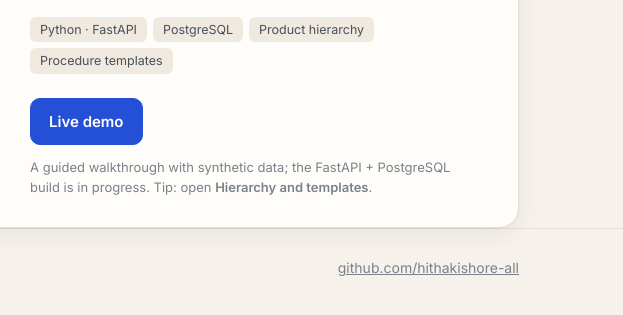
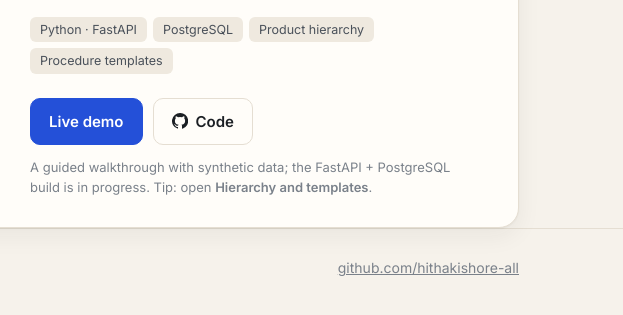
Before and after one commit to hithakishore-all/hithakishore-all.github.io, a plain HTML site: page index.html in a window 1280 px wide. Shown: the part 3302-3617 px from the top of the page, 657-1280 px from the left. Drawn offline with Linux system fonts and the light colour scheme.

Commit message:
Add Fieldwise code link
Co-Authored-By: Claude Opus 5.5 <noreply@anthropic.com>
Claude-Session: https://claude.ai/code/session_01Y1imtnika2PdQ6bH2GzzKe

```diff
--- a/index.html
+++ b/index.html
@@ -229,6 +229,7 @@ footer .wrap { display: flex; flex-wrap: wrap; gap: 8px 24px; justify-content: s
       <div class="stack"><span>Python · FastAPI</span><span>PostgreSQL</span><span>Product hierarchy</span><span>Procedure templates</span></div>
       <div class="actions">
         <a class="btn primary" href="https://hithakishore-all.github.io/fieldwise/">Live demo</a>
+        <a class="btn" href="https://github.com/hithakishore-all/fieldwise"><svg viewBox="0 0 16 16" fill="currentColor" aria-hidden="true"><path d="M8 0a8 8 0 0 0-2.53 15.59c.4.07.55-.17.55-.38v-1.33c-2.23.48-2.7-1.07-2.7-1.07-.36-.92-.89-1.17-.89-1.17-.73-.5.06-.49.06-.49.8.06 1.23.83 1.23.83.72 1.23 1.88.87 2.34.67.07-.52.28-.87.5-1.07-1.78-.2-3.65-.89-3.65-3.95 0-.87.31-1.59.82-2.15-.08-.2-.36-1.02.08-2.12 0 0 .67-.21 2.2.82a7.6 7.6 0 0 1 4 0c1.53-1.04 2.2-.82 2.2-.82.44 1.1.16 1.92.08 2.12.51.56.82 1.28.82 2.15 0 3.07-1.87 3.75-3.65 3.95.29.25.54.73.54 1.48v2.2c0 .21.15.46.55.38A8 8 0 0 0 8 0z"/></svg>Code</a>
       </div>
       <p class="note">A guided walkthrough with synthetic data; the FastAPI + PostgreSQL build is in progress. Tip: open <strong>Hierarchy and templates</strong>.</p>
     </div>
```
Also changed, not shown: 1 other file.
